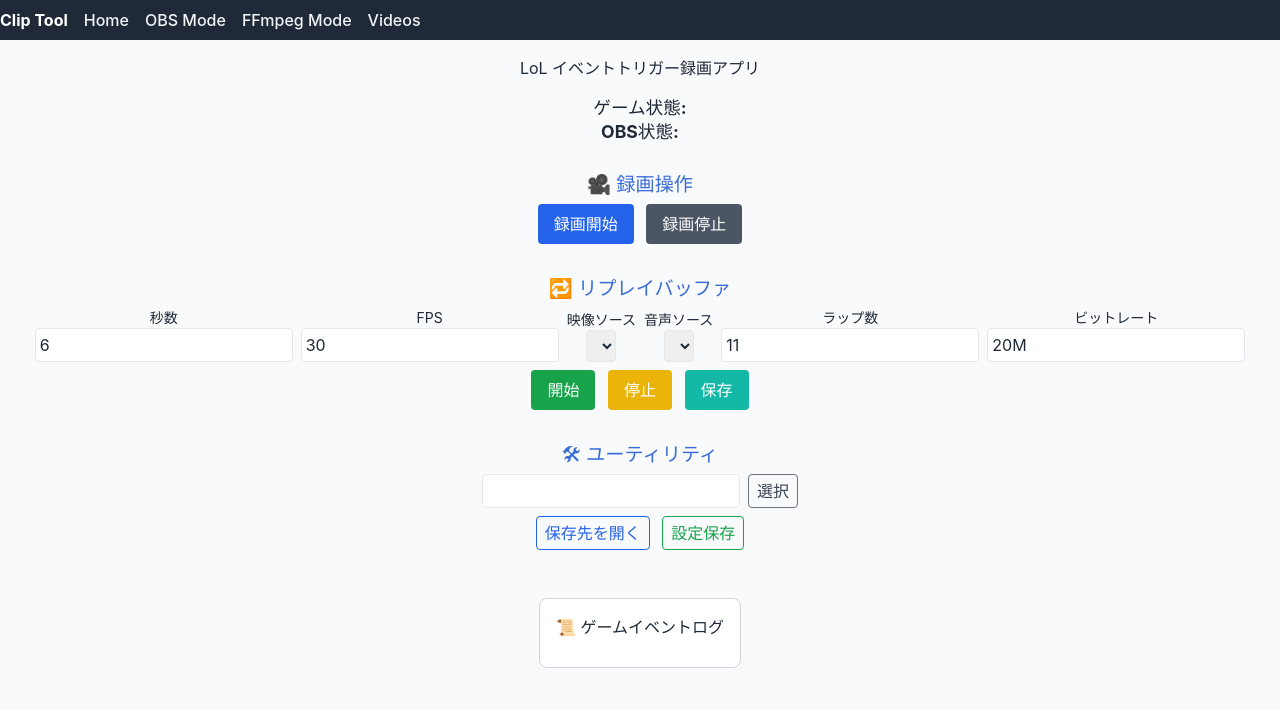
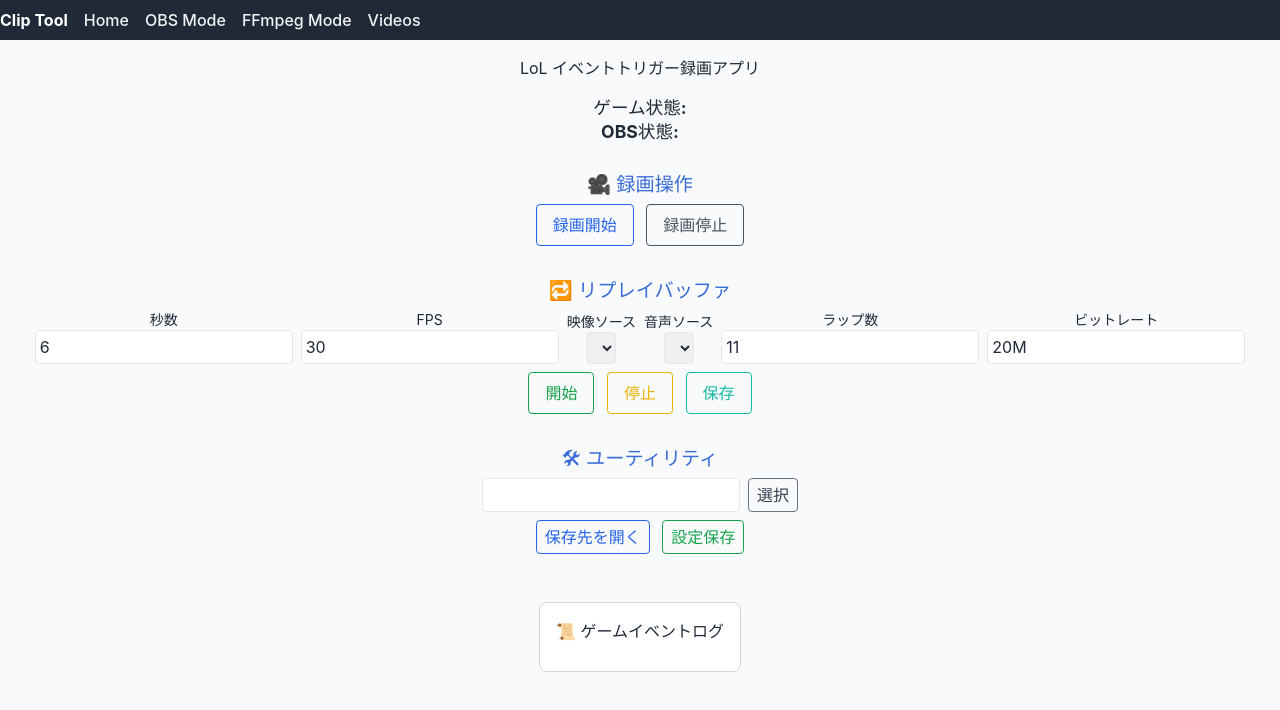
Before and after one commit to sugurunatsuno/lol-mac-obs-clip, a website: page src/ffmpeg.html in a window 1280 px wide. Drawn offline with nearby package versions, Linux system fonts and the light colour scheme.

Commit message:
style: use border-only buttons and tables

```diff
--- a/src/ffmpeg.html
+++ b/src/ffmpeg.html
@@ -33,8 +33,8 @@
 
       <div class="button-group mb-4">
         <h2 class="h5 mb-3">🎥 録画操作</h2>
-        <button class="px-4 py-2 mr-2 bg-blue-600 text-white rounded" id="btnStart">録画開始</button>
-        <button class="px-4 py-2 bg-gray-600 text-white rounded" id="btnStop">録画停止</button>
+        <button class="px-4 py-2 mr-2 border border-blue-600 text-blue-600 rounded" id="btnStart">録画開始</button>
+        <button class="px-4 py-2 border border-gray-600 text-gray-600 rounded" id="btnStop">録画停止</button>
       </div>
 
       <div class="button-group mb-4">
@@ -65,9 +65,9 @@
             <input class="border rounded p-1" id="bitrateInput" type="text" value="20M" />
           </div>
         </div>
-        <button class="px-4 py-2 mr-2 bg-green-600 text-white rounded" id="btnReplayStart">開始</button>
-        <button class="px-4 py-2 mr-2 bg-yellow-500 text-white rounded" id="btnReplayStop">停止</button>
-        <button class="px-4 py-2 bg-teal-500 text-white rounded" id="btnReplaySave">保存</button>
+        <button class="px-4 py-2 mr-2 border border-green-600 text-green-600 rounded" id="btnReplayStart">開始</button>
+        <button class="px-4 py-2 mr-2 border border-yellow-500 text-yellow-500 rounded" id="btnReplayStop">停止</button>
+        <button class="px-4 py-2 border border-teal-500 text-teal-500 rounded" id="btnReplaySave">保存</button>
       </div>
 
       <div class="button-group mb-4">
--- a/src/videos.js
+++ b/src/videos.js
@@ -6,17 +6,21 @@ async function loadVideos() {
   tbody.innerHTML = '';
   list.forEach((info) => {
     const tr = document.createElement('tr');
+    tr.className = 'border-b border-gray-200';
 
     const nameTd = document.createElement('td');
+    nameTd.className = 'p-2';
     const link = document.createElement('a');
     link.href = `video.html?file=${encodeURIComponent(info.path)}`;
     link.textContent = info.name;
     nameTd.appendChild(link);
 
     const dateTd = document.createElement('td');
+    dateTd.className = 'p-2';
     dateTd.textContent = info.modified;
 
     const sizeTd = document.createElement('td');
+    sizeTd.className = 'p-2';
     sizeTd.textContent = `${(info.size / (1024 * 1024)).toFixed(1)} MB`;
 
     tr.appendChild(nameTd);
```
Also changed, not shown: src/obs.html (+5 -5 lines), src/videos.html (+2 -2 lines).
